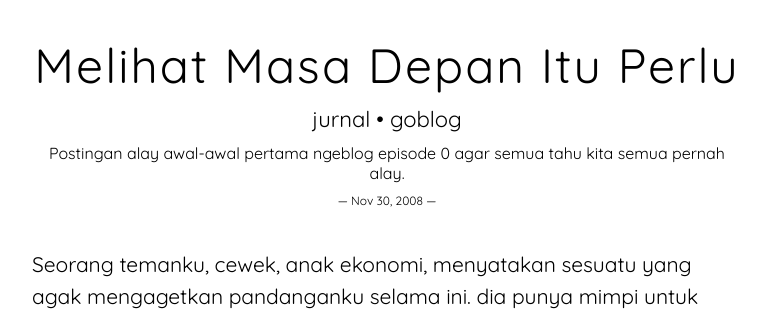
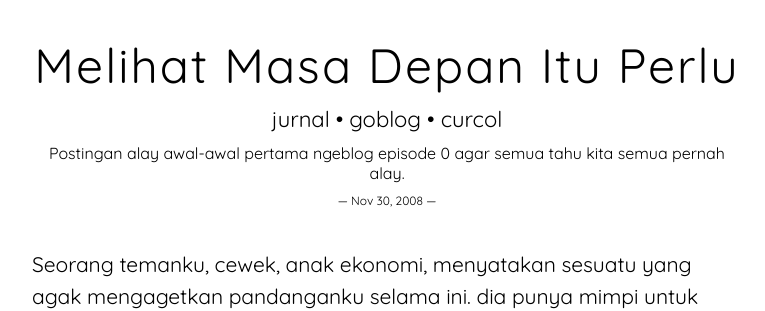
Before and after one commit to gizipp/blogspot, a Jekyll site: the page built from _posts/null/2008-11-30-melihat-masa-depan-itu-perlu.markdown, in a window 1280 px wide. Shown: the part 145-456 px from the top of the page, without its empty margins (253-1018 px from the left). Built offline with Jekyll 4.4.1, drawn with Linux system fonts in a browser that asks for light colours.

Commit message:
update post

```diff
--- a/_posts/io/2015-03-13-installasi-elasticseach-dan-konfigurasi-pada-rails.markdown
+++ b/_posts/io/2015-03-13-installasi-elasticseach-dan-konfigurasi-pada-rails.markdown
@@ -10,8 +10,6 @@ tags: [ruby, rails, elasticsearch]
 ElasticSearch adalah penemuan keren di era big data. Atau sebaliknya? Big data dulu baru kepikiran mbikin semacam ElasticSeach.
 
 Langkah-langkahnya adalah sesuai judulnya, yaitu
-
-
 
 
 ##Install ElasticSearch
--- a/_posts/null/2008-11-30-melihat-masa-depan-itu-perlu.markdown
+++ b/_posts/null/2008-11-30-melihat-masa-depan-itu-perlu.markdown
@@ -3,7 +3,7 @@ layout: post
 title: Melihat Masa Depan Itu Perlu
 excerpt: Postingan alay awal-awal pertama ngeblog episode 0 agar semua tahu kita semua pernah alay.
 category: 'null'
-tags: [jurnal, goblog]
+tags: [jurnal, goblog, curcol]
 ---
 
 Seorang temanku, cewek, anak ekonomi, menyatakan sesuatu yang agak mengagetkan pandanganku selama ini. dia punya mimpi untuk menjadi wirausahawan, yang mendirikan perusahaan, yang membuka lapangan pekerjaan, yang punya haegemoni internasional, yang berhadapan dengan unilever, yang berjalan dengan syariah, yang bermanfaat tuk kemaslahatan semua makhluk. dia bertanya pada dirinya sendiri, apakah mungkin seorang seperti dirinya bisa mewujudkannya, dia berkata pada dirinya sendiri bahwa tidak ada mimpi yang tak mungkin walaupun mimpi memang impossible thing to do...
--- a/_posts/null/2014-09-01-ouch-metaphor.markdown
+++ b/_posts/null/2014-09-01-ouch-metaphor.markdown
@@ -3,7 +3,7 @@ layout: post
 title: OUCH Metaphor
 excerpt :  Kupikir aku punya kabar gembira untuk kita semua yang masih mengaduh.
 category: 'null'
-tags: [jurnal, opini]
+tags: [jurnal, opini, curcol]
 ---
 
 ![ouch](http://gizipp.com/wp-content/uploads/ouch-metaphor.png)
--- a/_posts/null/2015-01-21-rumah-masa-kecilku.markdown
+++ b/_posts/null/2015-01-21-rumah-masa-kecilku.markdown
@@ -3,7 +3,7 @@ layout: post
 title: Rumah Masa Kecil
 excerpt :  Cerita tentang rumah masa kecilku yang seingatku lupa-upa ingat.
 category: 'null'
-tags: [jurnal]
+tags: [jurnal, memori]
 ---
 
 Di depan rumahku sebenarnya ada satu-satunya rumah manusia, namun sayang itu yang cukup jauh untuk aku versi mini untuk bisa sering-sering main dan berselancar ke sana.
```
